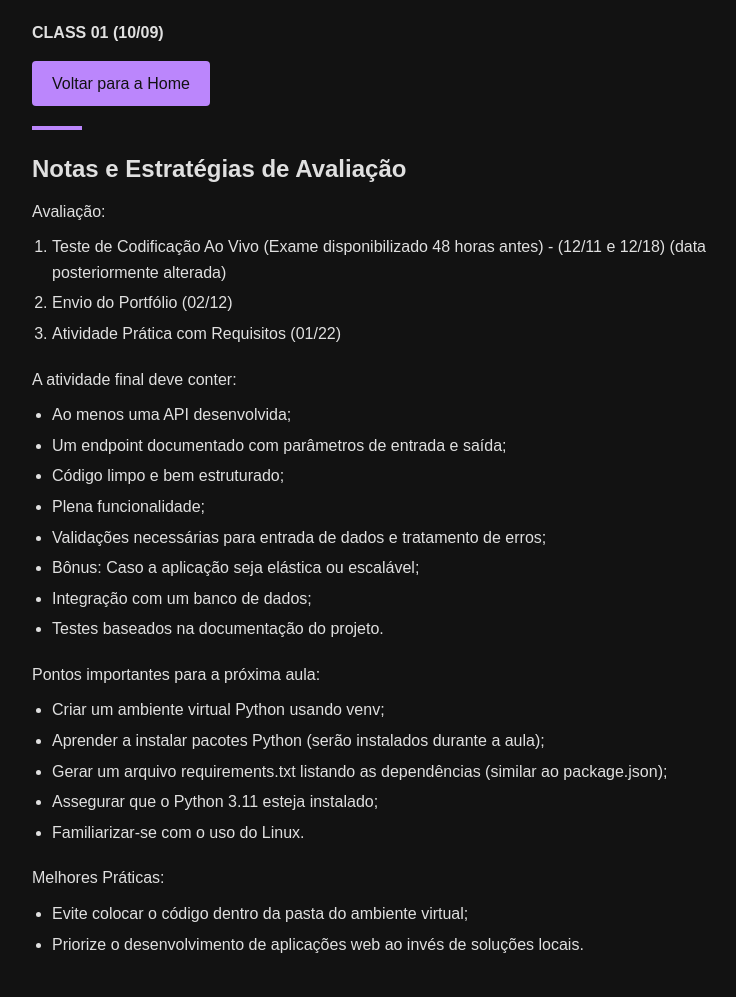
After one commit to PsSave/frameworks-dev-web, a Flask app: page /aula1/ in a window 1280 px wide. The commit adds this page. Shown: the whole page, without its empty margins (228-964 px from the left). Run offline with Flask 3, Linux system fonts and the light colour scheme.

Commit message:
Adiciona estrutura da primeria aula  no portfolio com rotas, templates e arquivos de estilo

```diff
--- a/app.py
+++ b/app.py
@@ -2,22 +2,15 @@ from flask import Flask, render_template
 
 app = Flask(__name__)
 
+from aulas.aula_1.main import aula1_bp
 
-@app.route('/')
+app.register_blueprint(aula1_bp, url_prefix="/aula1")
+
+
+@app.route("/")
 def index():
-    return render_template('menu.html')
+    return render_template("index.html")
 
-@app.route('/canva')
-def canvas():
-    return render_template('canva.html')
 
-@app.route('/webcam')
-def webcam():
-    return render_template('webcam.html')
-
-@app.route('/list')
-def list():
-    return render_template('list.html')
-
-if __name__ == '__main__':
-    app.run(debug=True)
+if __name__ == "__main__":
+    app.run(debug=True, host="0.0.0.0")
--- /dev/null
+++ b/aulas/aula_1/main.py
@@ -0,0 +1,8 @@
+from flask import Blueprint, render_template
+
+aula1_bp = Blueprint("aula1", __name__)
+
+
+@aula1_bp.route("/")
+def index():
+    return render_template("aulas/aula1.html")
--- /dev/null
+++ b/static/css/style_aula_1.css
@@ -0,0 +1,59 @@
+* {
+  margin: 0;
+  padding: 0;
+  box-sizing: border-box;
+}
+
+body {
+  background-color: #121212;
+  color: #e0e0e0;
+  font-family: Arial, sans-serif;
+  line-height: 1.6;
+}
+
+.container {
+  max-width: 800px;
+  margin: 0 auto;
+  padding: 20px;
+}
+
+h2,
+h4 {
+  margin-bottom: 10px;
+}
+
+.decorative-line {
+  width: 50px;
+  height: 4px;
+  background-color: #bb86fc;
+  margin: 10px 0 20px;
+}
+
+ol,
+ul {
+  margin: 10px 0 20px 20px;
+}
+
+li {
+  margin-bottom: 5px;
+}
+
+p {
+  margin-bottom: 10px;
+}
+
+.btn-voltar {
+  display: inline-block;
+  margin: 5px 0;
+  margin-bottom: 10px;
+  padding: 10px 20px;
+  background-color: #bb86fc;
+  color: #121212;
+  text-decoration: none;
+  border-radius: 4px;
+  transition: background-color 0.3s;
+}
+
+.btn-voltar:hover {
+  background-color: #9b6dcc;
+}
--- /dev/null
+++ b/templates/aulas/aula1.html
@@ -0,0 +1,63 @@
+<!DOCTYPE html>
+<html lang="pt">
+  <head>
+    <meta charset="UTF-8" />
+    <meta name="viewport" content="width=device-width, initial-scale=1.0" />
+    <title>Aula 1 - Notas e Avaliação</title>
+    <link
+      rel="stylesheet"
+      href="{{ url_for('static', filename='css/style_aula_1.css') }}"
+    />
+  </head>
+  <body>
+    <div class="container">
+      <h4>CLASS 01 (10/09)</h4>
+      <a href="{{ url_for('index') }}" class="btn-voltar">Voltar para a Home</a>
+      <div class="decorative-line"></div>
+      <h2>Notas e Estratégias de Avaliação</h2>
+      <p>Avaliação:</p>
+      <ol>
+        <li>
+          Teste de Codificação Ao Vivo (Exame disponibilizado 48 horas antes) -
+          (12/11 e 12/18) (data posteriormente alterada)
+        </li>
+        <li>Envio do Portfólio (02/12)</li>
+        <li>Atividade Prática com Requisitos (01/22)</li>
+      </ol>
+      <p>A atividade final deve conter:</p>
+      <ul>
+        <li>Ao menos uma API desenvolvida;</li>
+        <li>Um endpoint documentado com parâmetros de entrada e saída;</li>
+        <li>Código limpo e bem estruturado;</li>
+        <li>Plena funcionalidade;</li>
+        <li>
+          Validações necessárias para entrada de dados e tratamento de erros;
+        </li>
+        <li>Bônus: Caso a aplicação seja elástica ou escalável;</li>
+        <li>Integração com um banco de dados;</li>
+        <li>Testes baseados na documentação do projeto.</li>
+      </ul>
+      <p>Pontos importantes para a próxima aula:</p>
+      <ul>
+        <li>Criar um ambiente virtual Python usando venv;</li>
+        <li>
+          Aprender a instalar pacotes Python (serão instalados durante a aula);
+        </li>
+        <li>
+          Gerar um arquivo requirements.txt listando as dependências (similar ao
+          package.json);
+        </li>
+        <li>Assegurar que o Python 3.11 esteja instalado;</li>
+        <li>Familiarizar-se com o uso do Linux.</li>
+      </ul>
+      <p>Melhores Práticas:</p>
+      <ul>
+        <li>Evite colocar o código dentro da pasta do ambiente virtual;</li>
+        <li>
+          Priorize o desenvolvimento de aplicações web ao invés de soluções
+          locais.
+        </li>
+      </ul>
+    </div>
+  </body>
+</html>
```
Also changed, not shown: requirements.txt (added, +7 -0 lines), static/css/list.css (+22 -51 lines), static/css/style.css (added, +70 -0 lines), templates/index.html (added, +21 -0 lines), README.md (added), aulas/aula_1/README.md (added).
